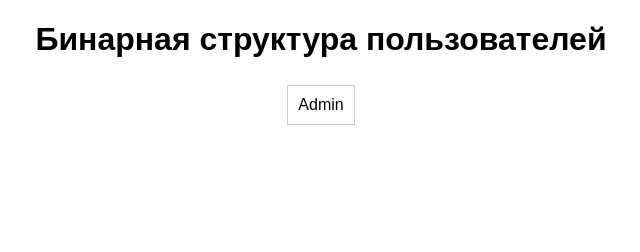
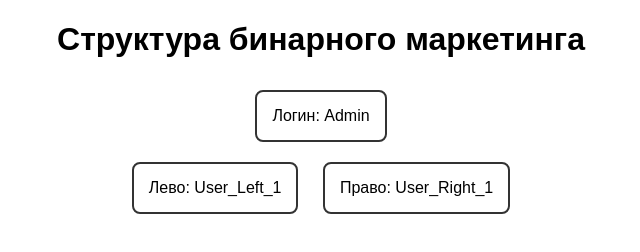
Before and after one commit to alprok8922399-stack/Kash, a website: page binary-tree-app/public/index.html in a window 1280 px wide. Shown: the whole page, without its empty margins (319-959 px from the left). Drawn offline with Linux system fonts and the light colour scheme.

Commit message:
Update index.html

```diff
--- a/binary-tree-app/public/index.html
+++ b/binary-tree-app/public/index.html
@@ -5,13 +5,25 @@
     <title>Бинарная структура</title>
     <style>
         body { font-family: sans-serif; text-align: center; }
-        .node { border: 1px solid #ccc; padding: 10px; margin: 5px; display: inline-block; }
+        .node { border: 2px solid #333; padding: 15px; margin: 10px; display: inline-block; border-radius: 8px; }
     </style>
 </head>
 <body>
-    <h1>Бинарная структура пользователей</h1>
-    <div id="tree">
-        <div class="node">Admin</div>
-    </div>
+    <h1>Структура бинарного маркетинга</h1>
+    <div id="tree">Загрузка данных...</div>
+
+    <script>
+        fetch('/data.json')
+            .then(response => response.json())
+            .then(data => {
+                document.getElementById('tree').innerHTML = `
+                    <div class="node">Логин: ${data.login}</div>
+                    <div>
+                        <div class="node">Лево: ${data.left ? data.left.login : 'Пусто'}</div>
+                        <div class="node">Право: ${data.right ? data.right.login : 'Пусто'}</div>
+                    </div>
+                `;
+            });
+    </script>
 </body>
 </html>
```
